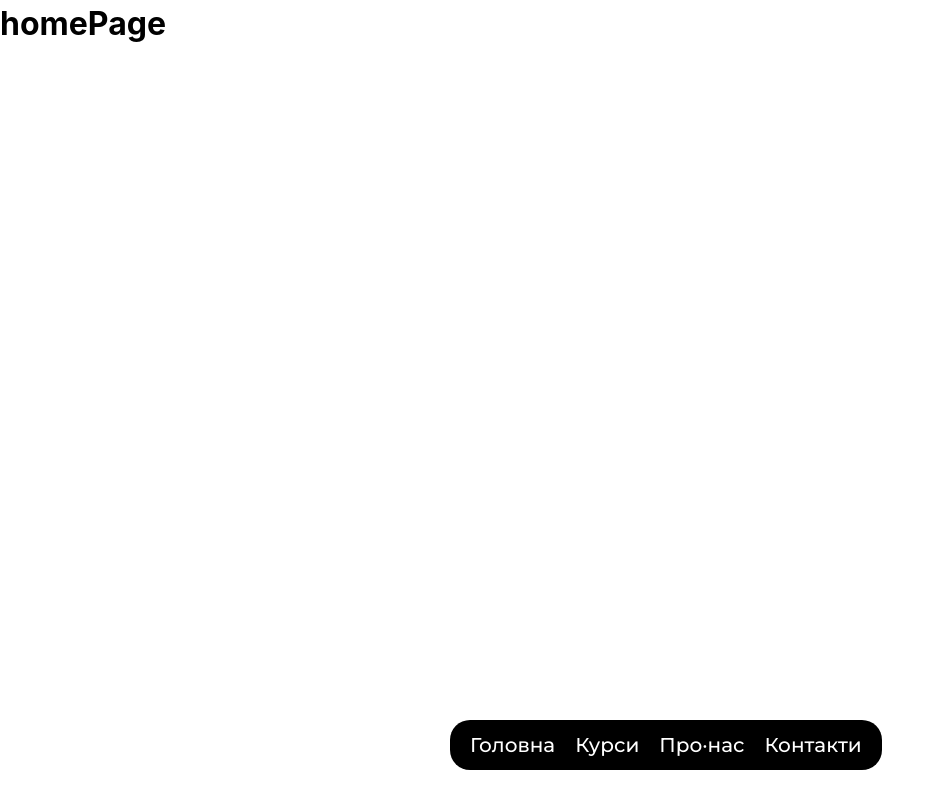
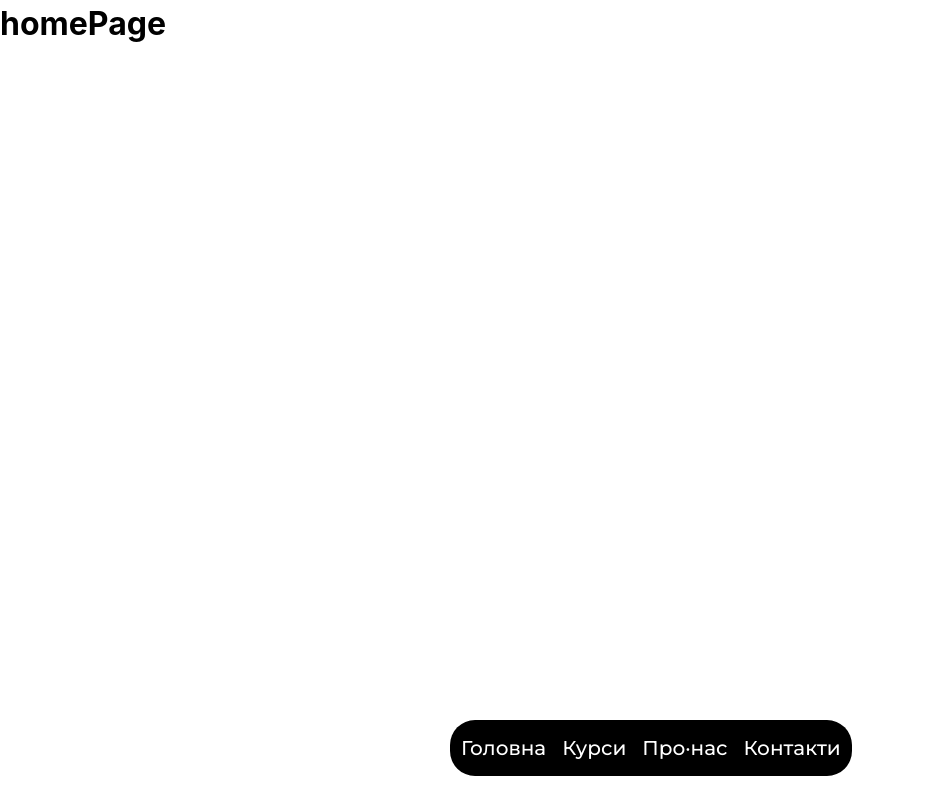
Before and after one commit to BullaVitaliy/Fitness-school, a React (Create React App) app: page / in a window 1280 px wide. Shown: the whole page, without its empty margins (0-943 px from the left). Built offline with nearby package versions, Linux system fonts and the light colour scheme.

Commit message:
finished  menu

```diff
--- a/src/routes/routesMenu.js
+++ b/src/routes/routesMenu.js
@@ -1,4 +1,4 @@
-import React from 'react';
+import React, { useState } from 'react';
 import { BrowserRouter, Route, Routes, Link } from 'react-router-dom';
 
 //STYLES
@@ -11,6 +11,8 @@ import CoursesPage from './../pages/coursesPage';
 import HomePage from './../pages/homePage';
 
 function routesMenu() {
+
+
   return (
     <BrowserRouter>
       <Routes>
@@ -25,23 +27,23 @@ function routesMenu() {
         <nav className="wrapper">
           <ul className="container">
             <li>
-              <Link className="home link " to="/">
-                <p className="menu_item first_item">Головна</p>
+              <Link className="link " to="/">
+                <p tabIndex={1} className="menu_item home">Головна</p>
               </Link>
             </li>
             <li>
-              <Link className="courses link" to="/courses">
-                <p className="menu_item first_second">Курси</p>
+              <Link className="link" to="/courses">
+                <p tabIndex={2} className="menu_item courses">Курси</p>
               </Link>
             </li>
             <li>
-              <Link className="about link" to="/about">
-                <p className="menu_item first_third">Про·нас</p>
+              <Link className="link" to="/about">
+                <p tabIndex={3} className="menu_item about">Про·нас</p>
               </Link>
             </li>
             <li>
-              <Link className="contacts link" to="/contacts">
-                <p className="menu_item last_item">Контакти</p>
+              <Link className="link" to="/contacts">
+                <p tabIndex={4} className="menu_item contacts">Контакти</p>
               </Link>
             </li>
           </ul>
--- a/src/routes/styleMenu.scss
+++ b/src/routes/styleMenu.scss
@@ -3,26 +3,33 @@
     top: 90vh;
     left: 35.15vw;
     z-index: 100;
-    // outline: 2px solid orange;
 
     .container {
         display: flex;
         flex-direction: row;
         background-color: black;
-        border-radius: 20px;
-
+        border-radius: 25px;
+        overflow: hidden;
 
         .link {
             text-decoration: none;
-        }
+            cursor: pointer;
 
             .menu_item {
                 font-family: 'Montserrat', sans-serif;
                 font-size: 1.25em;
                 font-weight: 500;
-            margin: 0.5em;
                 color: white;
-            transition-duration: 0.20s;
+                padding: 0.5em 0.4em;
+                margin: 0.15em 0;
+            }
+
+            .menu_item:focus {
+                border-radius: 20px;
+                background: linear-gradient(45deg, #6349FF 15%, #BC6CCE 50%, #B1A4FF 100%);
+                color: white;
+                padding: 0.5em 0.4em;
+                margin: 0.15em 0;
             }
 
             .menu_item:hover {
@@ -30,12 +37,22 @@
                 transition-duration: 0.15s;
             }
 
-        .first_item {
-            margin-left: 1em;
+            .home {
+                margin-left: 0.15em;
             }
 
-        .last_item {
-            margin-right: 1em;
+            .contacts {
+                margin-right: 0.15em;
+            }
+
+            .home:focus {
+                margin-left: 0.15em;
+            }
+
+            .contacts:focus {
+                margin-right: 0.15em;
+            }
+
         }
 
         transition-duration: 0.20s;
```
Also changed, not shown: src/routes/dist/styleMenu.css. Lines whose indentation alone changed are shown as unchanged.
